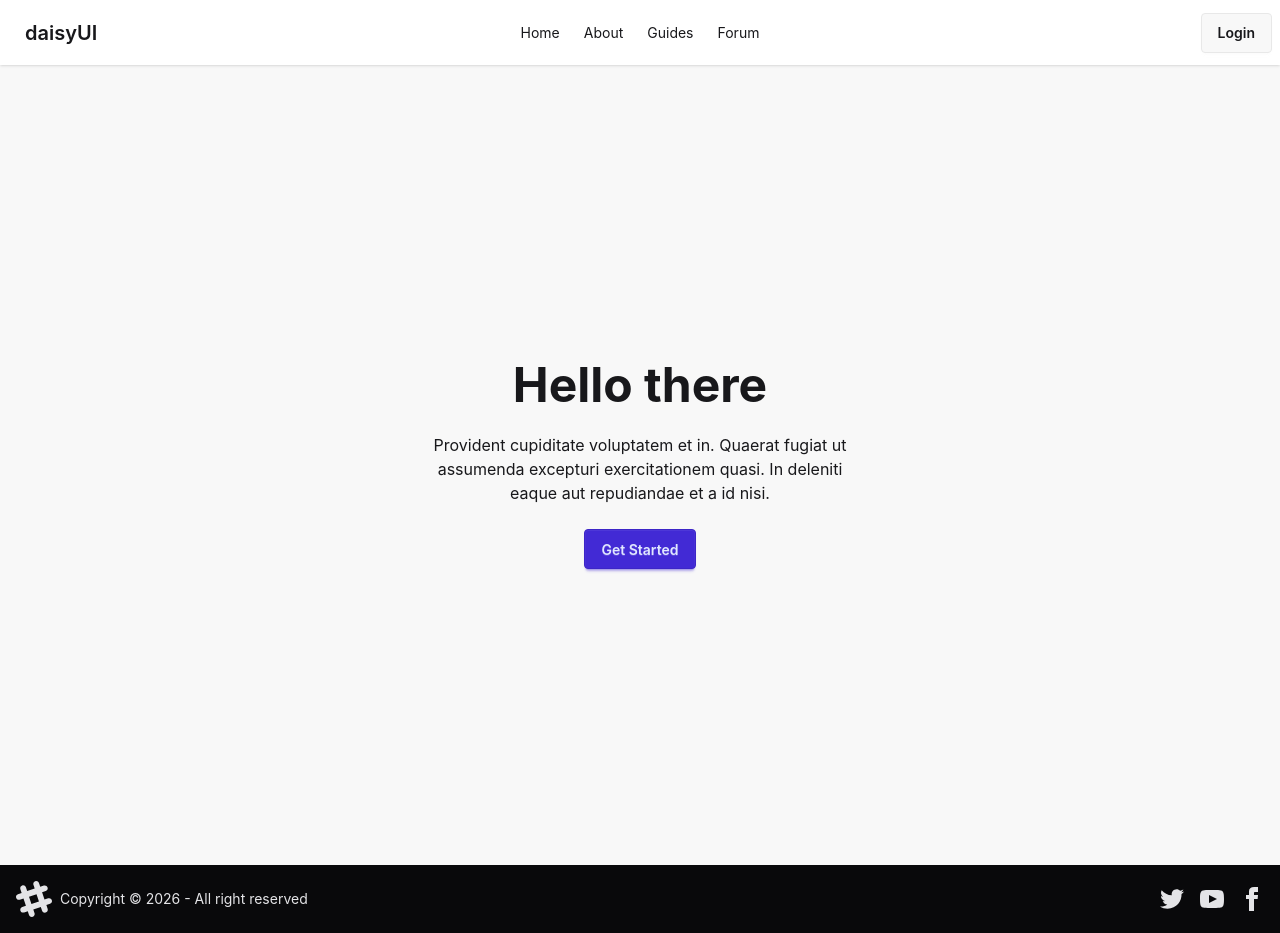
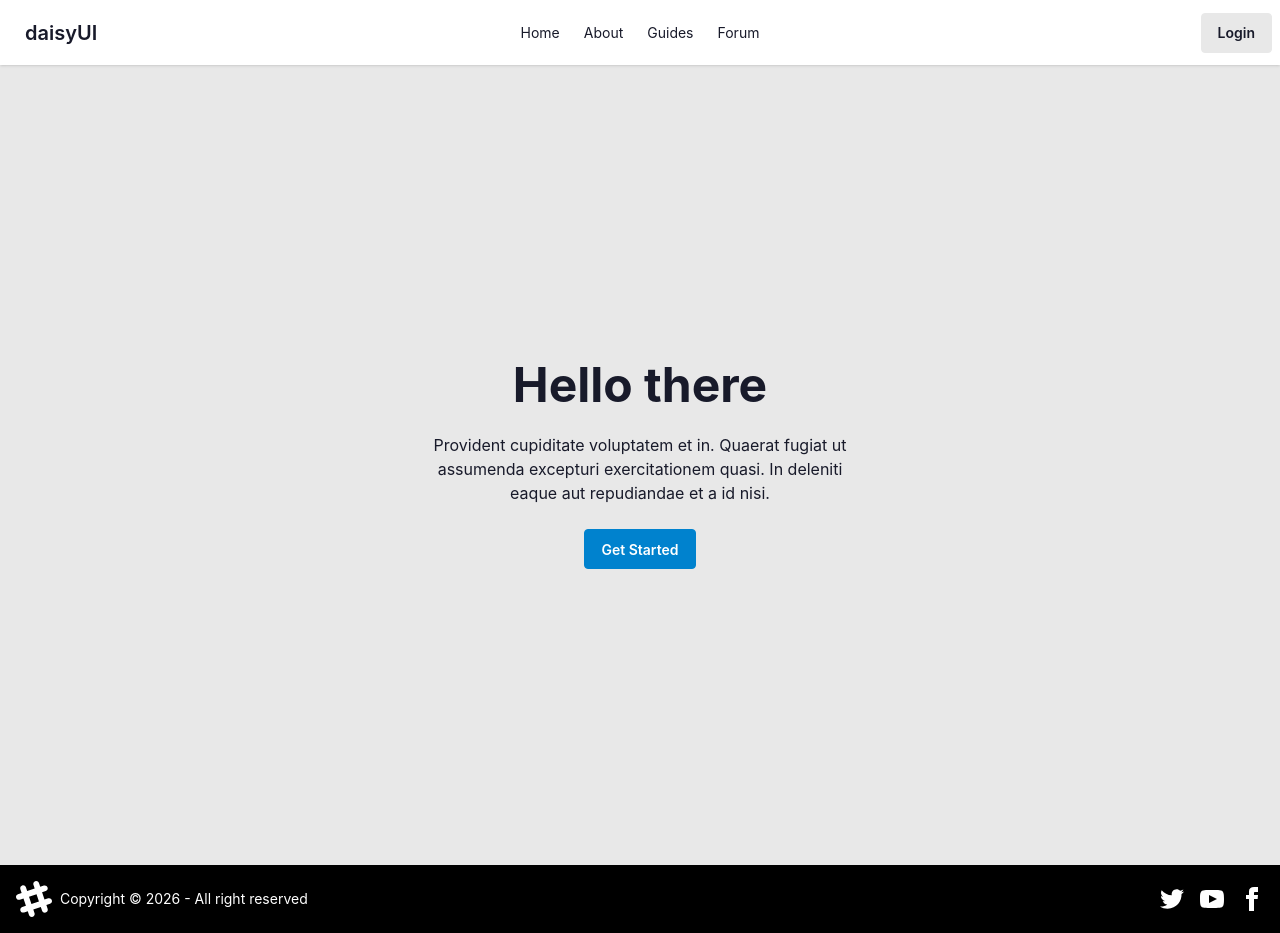
Before and after one commit to Mulyawan-ts/basa, a SvelteKit app: page / in a window 1280 px wide. Built offline with nearby package versions, Linux system fonts and the light colour scheme.

Commit message:
feat: add default theme and view transition

```diff
--- a/src/routes/layout.css
+++ b/src/routes/layout.css
@@ -1,3 +1,13 @@
 @import 'tailwindcss';
 @plugin '@tailwindcss/typography';
-@plugin 'daisyui';
+@plugin 'daisyui' {
+	themes: corporate --default;
+}
+
+/* configuration view transition */
+::view-transition-old(root),
+::view-transition-new(root) {
+	/* set duration */
+	animation-duration: 300ms;
+	animation-timing-function: cubic-bezier(0.4, 0, 0.2, 1);
+}
```
